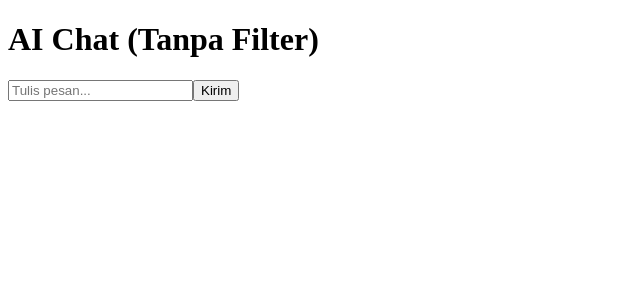
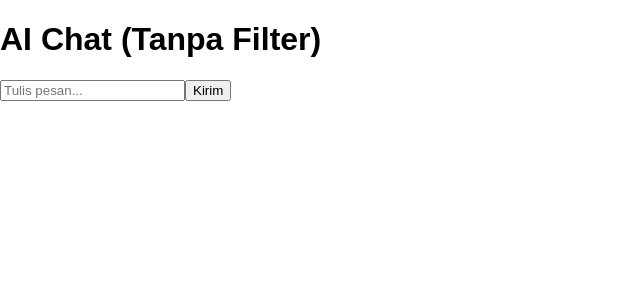
Before and after one commit to zyrex12/chat-ai-vercel-ready, a Next.js app: page / in a window 1280 px wide. Shown: the top 300 px of the page, without its empty margins (0-640 px from the left). Built offline with nearby package versions, Linux system fonts and the light colour scheme.

Commit message:
Create layout.tsx

```diff
--- /dev/null
+++ b/app/layout.tsx
@@ -0,0 +1,12 @@
+export const metadata = {
+  title: "AI Chatbot Bebas Filter",
+  description: "Chat AI gratis tanpa batasan topik."
+};
+
+export default function RootLayout({ children }: { children: React.ReactNode }) {
+  return (
+    <html lang="en">
+      <body style={{ margin: 0, padding: 20, fontFamily: 'sans-serif' }}>{children}</body>
+    </html>
+  );
+}
```
